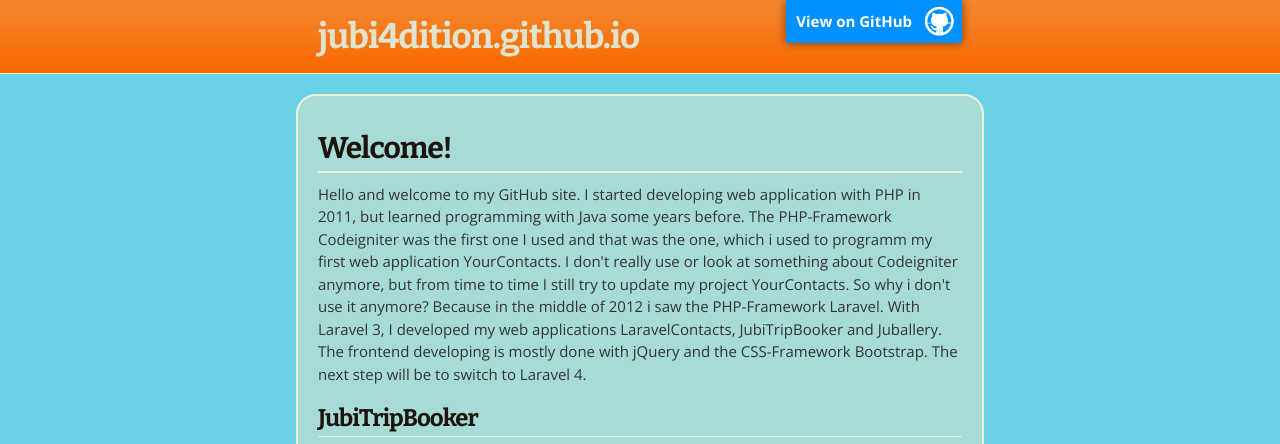
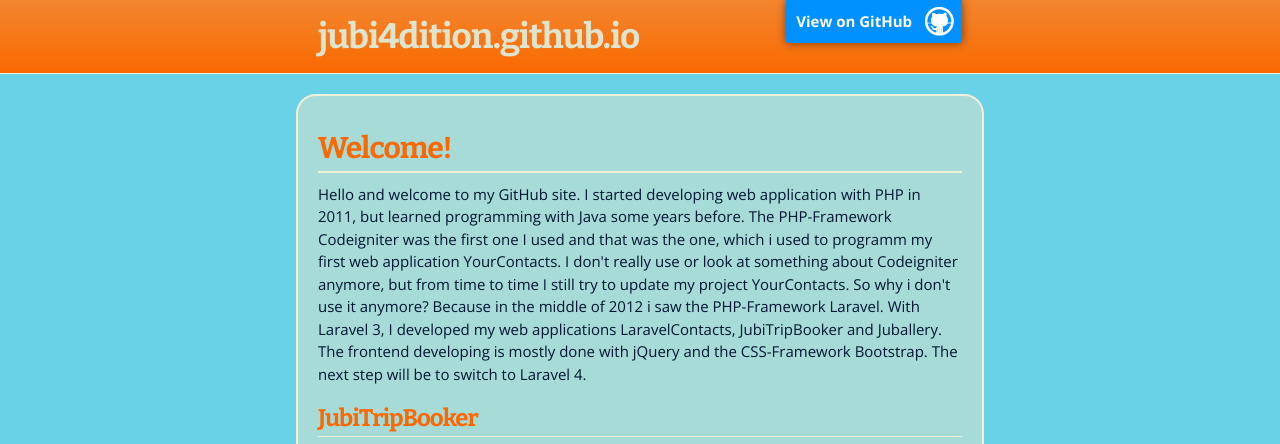
Before and after one commit to jubi4dition/jubi4dition.github.io, a plain HTML site: page index.html in a window 1280 px wide. Shown: the top 444 px of the page. Drawn offline with nearby package versions, Linux system fonts and the light colour scheme.

Commit message:
color change again

```diff
--- a/stylesheets/stylesheet.css
+++ b/stylesheets/stylesheet.css
@@ -58,7 +58,7 @@ Theme Styles
 
 body {
   box-sizing: border-box;
-  color: #333;
+  color: #031634;
   background: #212121;
   font-size: 15px;
   font-family: 'Open Sans', Arial, sans-serif;
@@ -69,7 +69,7 @@ body {
 h1, h2, h3, h4, h5, h6 {
   margin: 10px 0;
   font-weight: 700;
-  color: #1C140D;
+  color: #FA6900;
   font-family: Bitter, Georgia, serif;
   letter-spacing: -1px;
 }
```
